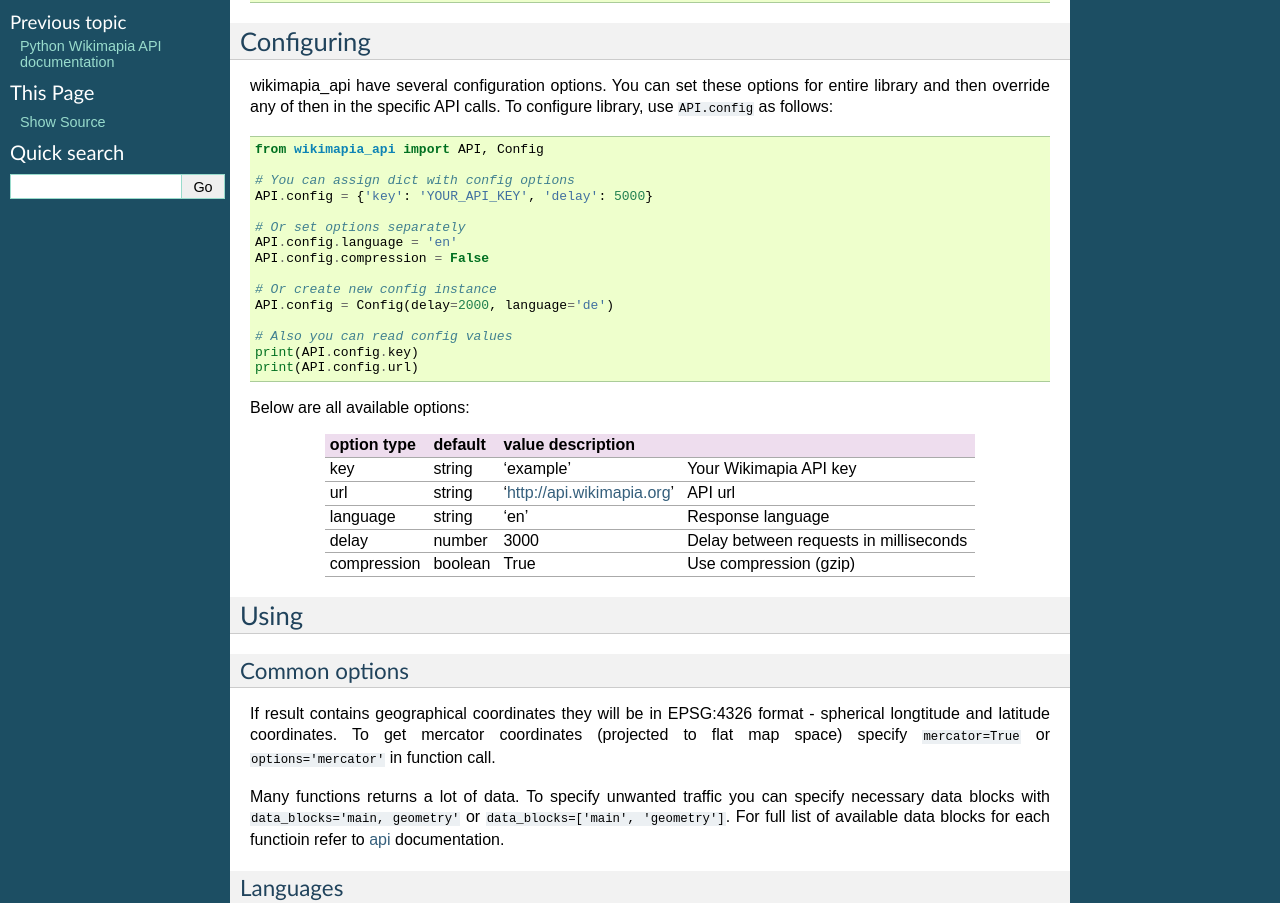
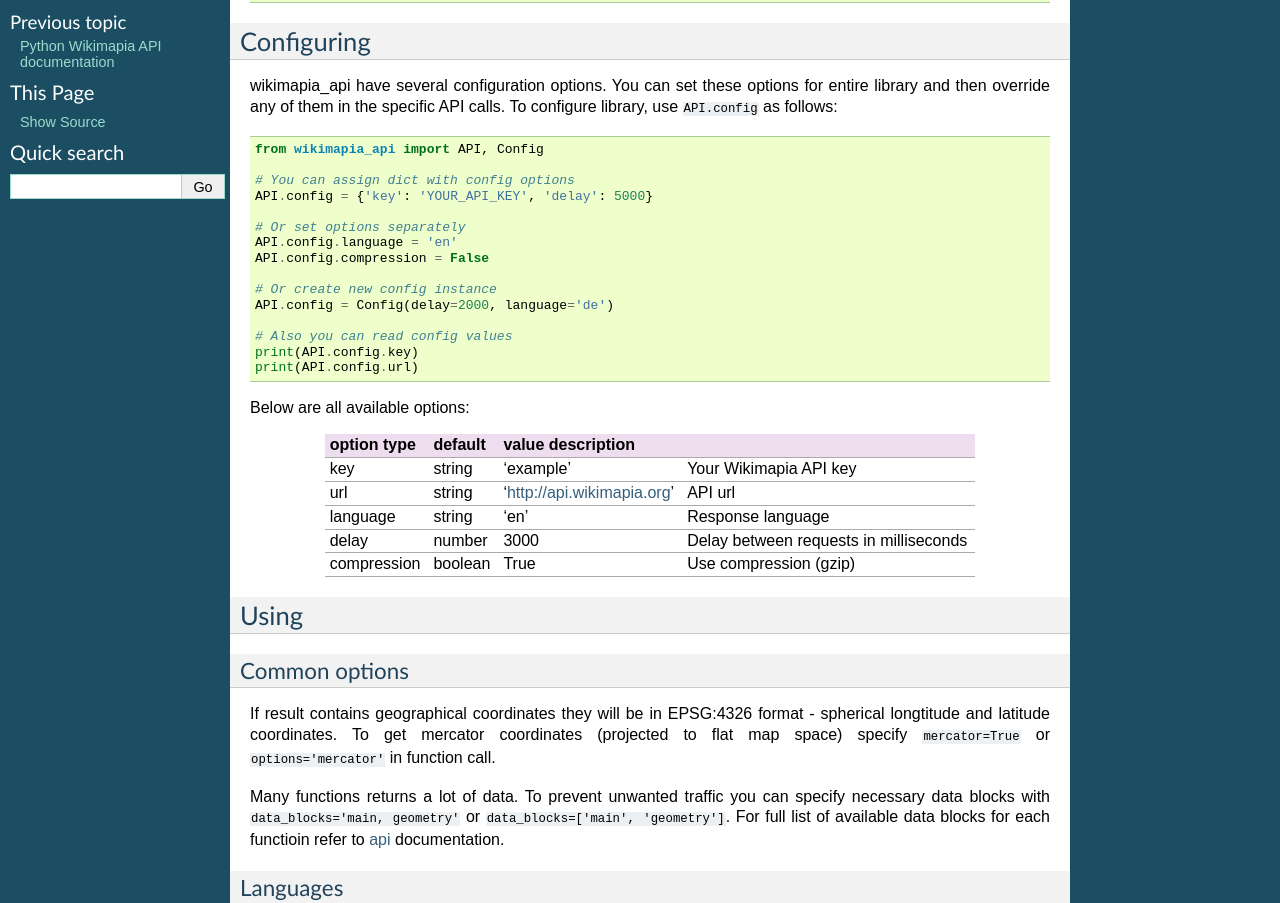
Before and after one commit to plandex/wikimapia-api-py, a Sphinx documentation site: the page built from docs/tutorial.rst, in a window 1280 px wide and 1400 px high. Shown: the part 233-1136 px from the top of the window. Built offline with Sphinx 7.4.7, drawn with Linux system fonts in a browser that asks for light colours; some of the changed text lies outside the part shown.

Commit message:
docs fixed

```diff
--- a/docs/tutorial.rst
+++ b/docs/tutorial.rst
@@ -16,7 +16,7 @@
 ===========
 
 wikimapia_api have several configuration options. You can set these options
-for entire library and then override any of then in the specific API calls.
+for entire library and then override any of them in the specific API calls.
 To configure library, use ``API.config`` as follows:
 
 .. code-block:: python
@@ -60,7 +60,7 @@
 (projected to flat map space) specify ``mercator=True`` or
 ``options='mercator'`` in function call.
 
-Many functions returns a lot of data. To specify unwanted traffic you can
+Many functions returns a lot of data. To prevent unwanted traffic you can
 specify necessary data blocks with ``data_blocks='main, geometry'`` or
 ``data_blocks=['main', 'geometry']``. For full list of available data blocks
 for each functioin refer to api_ documentation.
```
Also changed, not shown: other parts of docs/tutorial.rst (+1 -1 lines), 1 other file.
